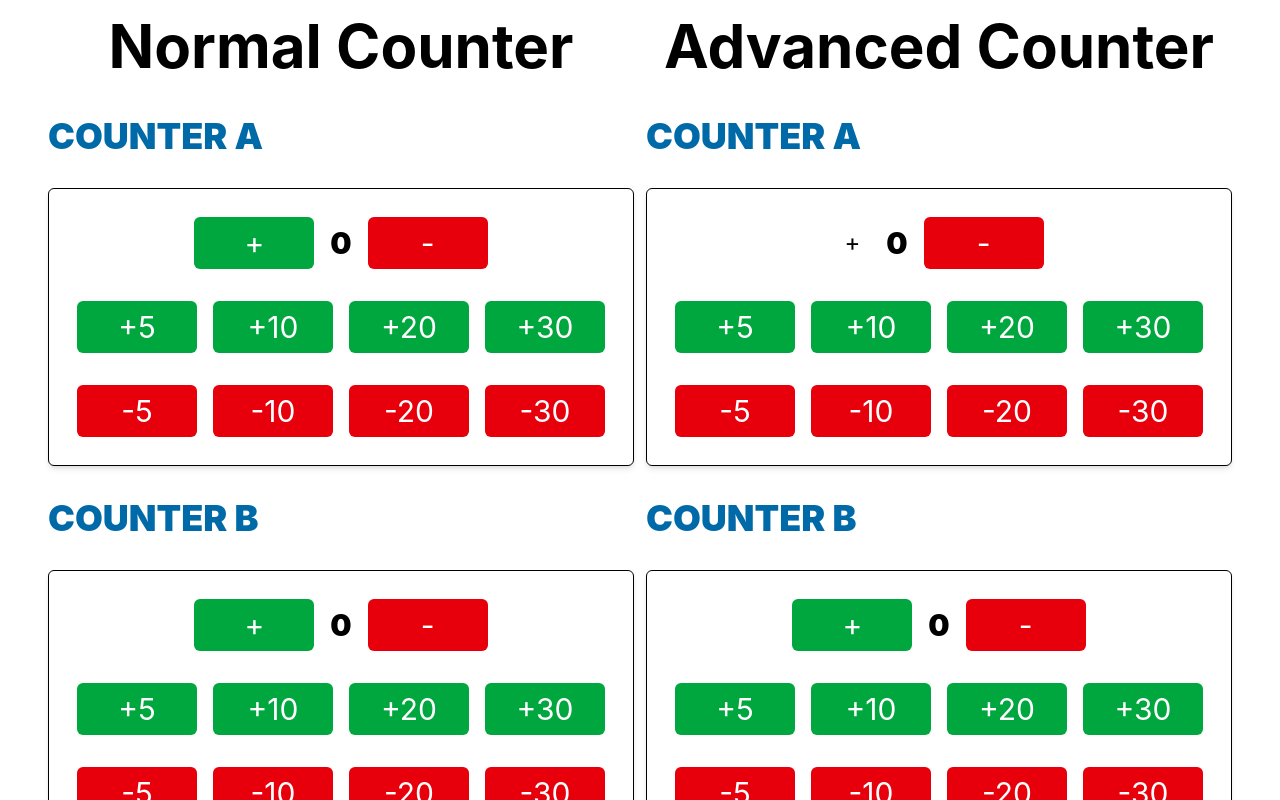
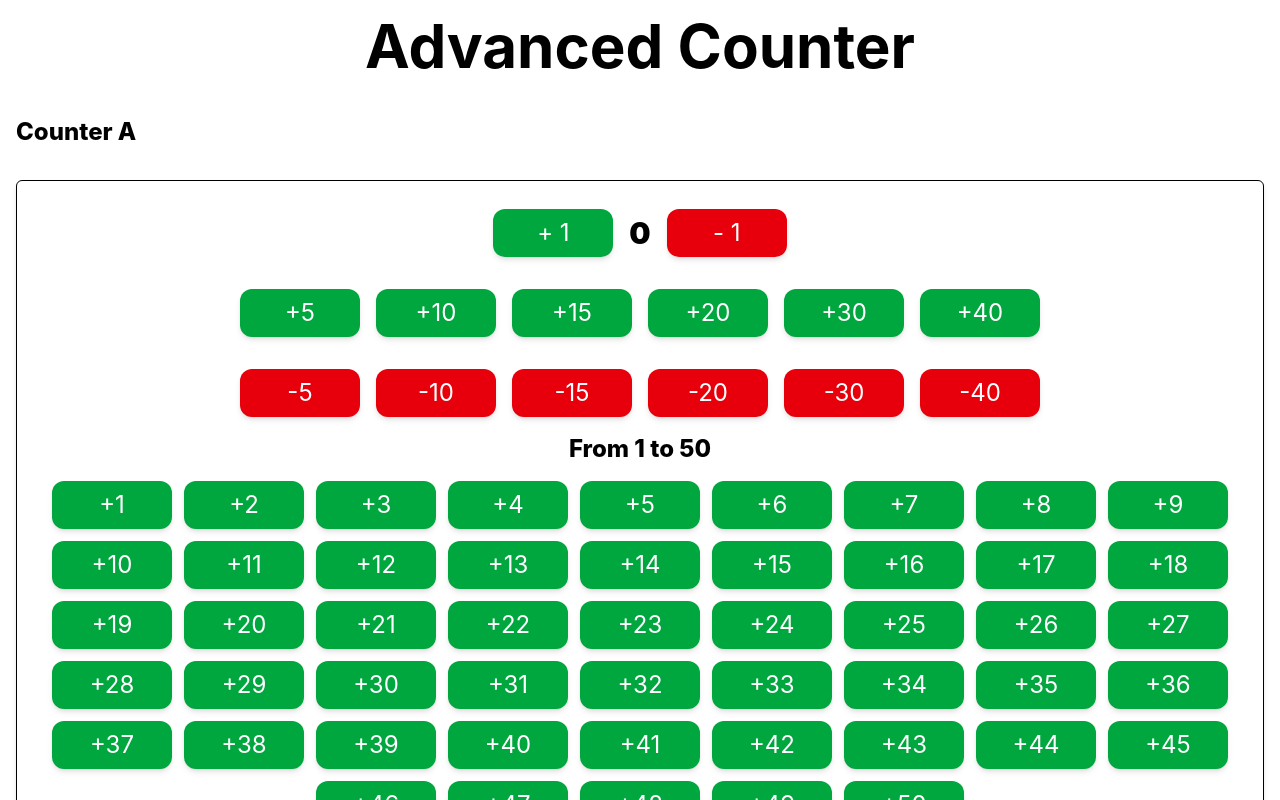
Before and after one commit to Maged-Groups/3491-react-app-001, a React (Vite) app: page / in a window 1280 px wide. Shown: the top 800 px of the page. Built offline with nearby package versions, Linux system fonts and the light colour scheme.

Commit message:
feat: map and key

```diff
--- /dev/null
+++ b/src/components/atoms/Title.jsx
@@ -0,0 +1,42 @@
+export default function Title({ text, size }) {
+
+    let Tag;
+    let textClass = ''
+
+    switch (size) {
+        case 1:
+            Tag = 'h1';
+            textClass = 'text-3xl font-black';
+
+            break;
+
+        case 3:
+            Tag = 'h3';
+            textClass = 'text-xl font-bold';
+            break;
+
+        case 4:
+            Tag = 'h4';
+            textClass = 'text-lg  font-normal';
+            break;
+
+        case 5:
+            Tag = 'h5';
+            textClass = 'text-md font-thin';
+            break;
+
+        case 6:
+            Tag = 'h6';
+            textClass = 'text-sm';
+            break;
+
+        default:
+            Tag = 'h2'
+            textClass = 'text-2xl font-extrabold';
+    }
+
+
+    return (
+        <Tag className={textClass}>{text}</Tag>
+    )
+}
--- a/src/components/molecules/ButtonTW.jsx
+++ b/src/components/molecules/ButtonTW.jsx
@@ -1,6 +1,7 @@
 import Icon from "../atoms/icon"
 
-export default function Button({ text, iconName, variant = 'primary', rounded = true, size = 'md', iconPosition, disabled = false, isLoading = false, hoverable = false }) {
+export default function ButtonTW({ shadow = 'shadow-none', className = '', onClick = () => { }, text, iconName, variant = 'primary', rounded = true, size = 'md', iconPosition, disabled = false, isLoading = false, hoverable = false }) {
+
 
     // iconPosition = left|right
     const flexDirection = iconPosition === 'left' ? `flex-row-reverse` : `flex-row`
@@ -51,17 +52,10 @@ export default function Button({ text, iconName, variant = 'primary', rounded =
     const opacity = disabled || isLoading ? 'opacity-30' : 'opacity-100';
 
     // Main Button Styles
-    const className = `inline-flex items-center gap-1 ${opacity} ${flexDirection} ${cursor} ${sizes[size]} ${hover}`;
-
-
-    //     flexDirection,
-    //         cursor,
-    //         ...sizes[size],
-    //         ...variants[variant]
-    // };
+    const tWClasses = `inline-flex items-center justify-center gap-1 ${opacity} ${flexDirection} ${cursor} ${sizes[size]} ${hover} ${shadow} ${className}`;
 
     return (
-        <button className={className} disabled={disabled}>
+        <button onClick={onClick} className={tWClasses} disabled={disabled}>
             <span>{text}</span>
             {iconName && <Icon name={iconName} />}
         </button>
--- a/src/features/Home/components/CounterAdv.jsx
+++ b/src/features/Home/components/CounterAdv.jsx
@@ -1,12 +1,12 @@
 import { useState } from 'react';
 import ButtonTW from '../../../components/molecules/ButtonTW';
+import Title from '../../../components/atoms/Title';
 
 export default function CounterAdv() {
-    const [countA, setCountA] = useState(0);
-    const [countB, setCountB] = useState(0);
+    const [count, setCount] = useState(0);
 
     const classes = {
-        label:'text-4xl font-black uppercase text-sky-700',
+        label: 'text-4xl font-black uppercase text-sky-700',
         page: 'flex gap-8 flex-col',
         box: 'border rounded-md shadow-md p-3 flex flex-col items-center',
         container: 'text-3xl p-4 flex gap-4 items-center',
@@ -16,66 +16,47 @@ export default function CounterAdv() {
         number: 'font-black'
     }
 
-    const handleIncreaseA = () => {
-        console.log('handleIncreaseA');
+    const handleIncrease = (num) => setCount(count + num);
 
-        console.log('countA before', countA);
-        setCountA(countA + 1);
-        console.log('countA after', countA);
-    }
+    const nums = [5, 10, 15, 20, 30, 40];
 
-    const handleIncreaseB = () => {
-        console.log('handleIncreaseB');
-
-        console.log('countB before', countB);
-        setCountB(countB + 1);
-        console.log('countB after', countB);
-    }
+    const btns = 50;
 
     return (
         <div className={classes.page}>
-
-            <h2 className={classes.label}>Counter A</h2>
+            <Title text={'Counter A'} />
             <div className={classes.box}>
                 <div className={classes.container}>
-                    <ButtonTW onClick={handleIncreaseA} className={`${classes.btn} ${classes.btn_plus}`} text='+' size = 'lg' />
-                    <span className={classes.number}>{countA}</span>
-                    <button className={`${classes.btn} ${classes.btn_minus}`}>-</button>
+                    <ButtonTW onClick={() => handleIncrease(1)} shadow='shadow-md' className={`${classes.btn} ${classes.btn_plus}`} text='+ 1' size='lg' />
+                    <span className={classes.number}>{count}</span>
+                    <ButtonTW onClick={() => handleIncrease(-1)} shadow='shadow-md' className={`${classes.btn} ${classes.btn_minus}`} text='- 1' size='lg' />
                 </div>
                 <div className={classes.container}>
-                    <button className={`${classes.btn} ${classes.btn_plus}`}>+5</button>
-                    <button className={`${classes.btn} ${classes.btn_plus}`}>+10</button>
-                    <button className={`${classes.btn} ${classes.btn_plus}`}>+20</button>
-                    <button className={`${classes.btn} ${classes.btn_plus}`}>+30</button>
+                    {
+                        nums.map(num => <ButtonTW key={num} shadow='shadow-md' onClick={() => handleIncrease(num)} className={`${classes.btn} ${classes.btn_plus}`} text={`+${num}`} size='lg' />)
+                    }
                 </div>
                 <div className={classes.container}>
-                    <button className={`${classes.btn} ${classes.btn_minus}`}>-5</button>
-                    <button className={`${classes.btn} ${classes.btn_minus}`}>-10</button>
-                    <button className={`${classes.btn} ${classes.btn_minus}`}>-20</button>
-                    <button className={`${classes.btn} ${classes.btn_minus}`}>-30</button>
+                    {
+                        nums.map(num => <ButtonTW key={num} shadow='shadow-md' onClick={() => handleIncrease(-num)} className={`${classes.btn} ${classes.btn_minus}`} text={`-${num}`} size='lg' />)
+                    }
                 </div>
-            </div>
+
+                <div className='flex flex-col gap-4 justify-center items-center'>
+
+                    <Title text={`From 1 to ${btns}`} />
 
 
-            <h2 className={classes.label}>Counter B</h2>
-            <div className={classes.box}>
-                <div className={classes.container}>
-                    <button onClick={handleIncreaseB} className={`${classes.btn} ${classes.btn_plus}`} >+</button>
-                    <span className={classes.number}>{countB}</span>
-                    <button className={`${classes.btn} ${classes.btn_minus}`}>-</button>
-                </div>
-
-                <div className={classes.container}>
-                    <button className={`${classes.btn} ${classes.btn_plus}`}>+5</button>
-                    <button className={`${classes.btn} ${classes.btn_plus}`}>+10</button>
-                    <button className={`${classes.btn} ${classes.btn_plus}`}>+20</button>
-                    <button className={`${classes.btn} ${classes.btn_plus}`}>+30</button>
-                </div>
-                <div className={classes.container}>
-                    <button className={`${classes.btn} ${classes.btn_minus}`}>-5</button>
-                    <button className={`${classes.btn} ${classes.btn_minus}`}>-10</button>
-                    <button className={`${classes.btn} ${classes.btn_minus}`}>-20</button>
-                    <button className={`${classes.btn} ${classes.btn_minus}`}>-30</button>
+                    <div className='flex gap-3 flex-wrap justify-center'>
+                        {
+                            [...Array(btns)].map((_, i) => <ButtonTW key={Math.random()} shadow='shadow-md' onClick={() => handleIncrease(i + 1)} className={`${classes.btn} ${classes.btn_plus}`} text={`+${i + 1}`} size='lg' />)
+                        }
+                    </div>
+                    <div className='flex gap-3 flex-wrap justify-center'>
+                        {
+                            [...Array(btns)].map((_, i) => <ButtonTW key={Math.random()} shadow='shadow-md' onClick={() => handleIncrease(-(i + 1))} className={`${classes.btn} ${classes.btn_minus}`} text={`-${i + 1}`} size='lg' />)
+                        }
+                    </div>
                 </div>
             </div>
         </div>
--- a/src/pages/Home.jsx
+++ b/src/pages/Home.jsx
@@ -5,11 +5,6 @@ export default function Home() {
     return (
         <div className="h-screen flex flex-wrap items-center justify-center gap-3 p-4">
             <div>
-                <h2 className="text-6xl text-center font-bold mb-10">Normal Counter</h2>
-                <Counter />
-            </div>
-
-            <div>
                 <h2 className="text-6xl text-center font-bold mb-10">Advanced Counter</h2>
                 <CounterAdv />
             </div>
```
